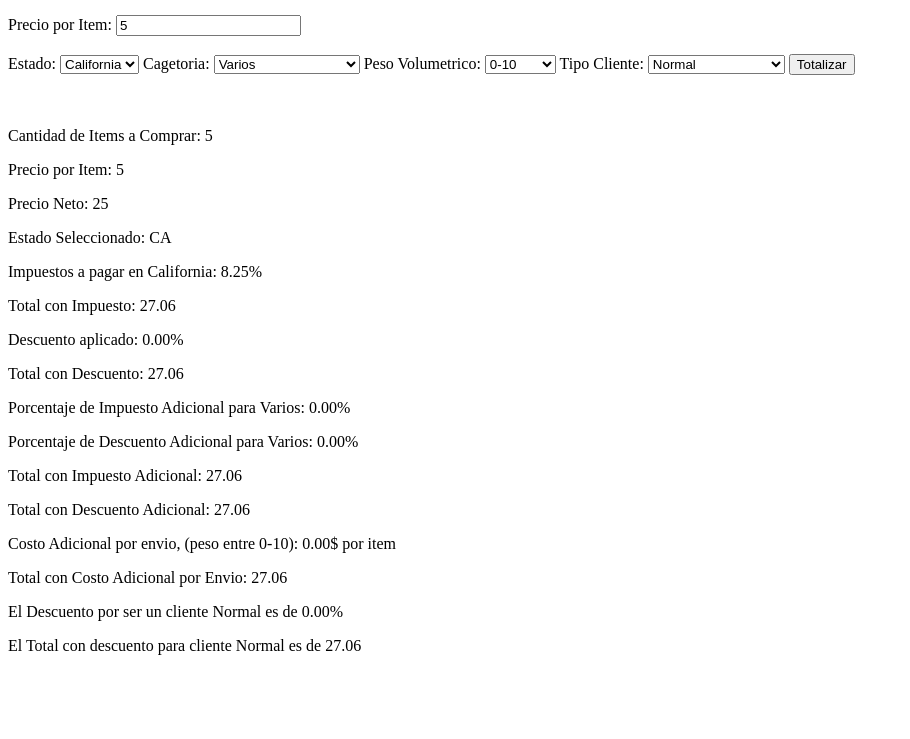
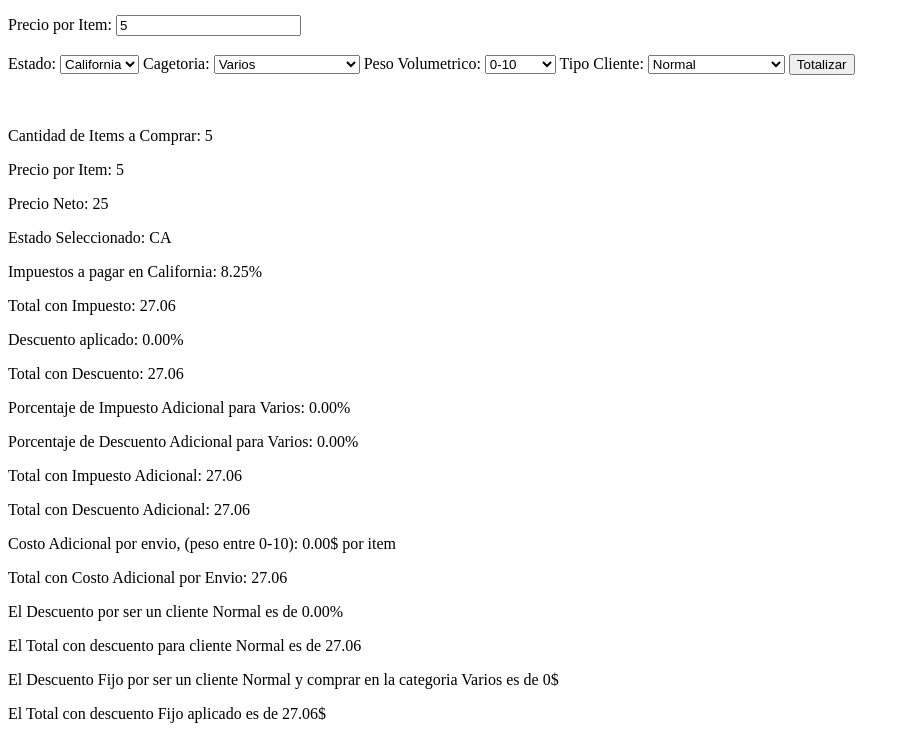
Before and after one commit to SantiSaaUCB/IngSoft-ProyectoTotalizador, a website built with Parcel: page index.html in a window 1280 px wide. Both pictures are taken after typing "5", "5" into the empty fields and a click on the input "Totalizar". Shown: the part 104-843 px from the top of the page, without its empty margins (0-910 px from the left). Before the commit the page ends 800 px from the top, so only its background shows below. Built offline with nearby package versions, Linux system fonts and the light colour scheme.

Commit message:
feat: calcular el precio total con descuento fijo para especial

```diff
--- a/index.html
+++ b/index.html
@@ -68,6 +68,8 @@
       <p id="info-totalConCostoAdicionalPorEnvio"></p>
       <p id="info-descuentoPorTipoCliente"></p>
       <p id="info-totalConTipoCliente"></p>
+      <p id="info-descuentoFijo"></p>
+      <p id="info-TotalFinal"></p>
     </div>
     <script type="module" src="./src/presenter.js"></script>
   </body>
--- a/src/presenter.js
+++ b/src/presenter.js
@@ -23,6 +23,8 @@ const textCostoAdicionalPorEnvio = document.querySelector("#info-costoAdicionalP
 const textTotalConCostoAdicionalPorEnvio = document.querySelector("#info-totalConCostoAdicionalPorEnvio");
 const textDescuentoPorTipoCliente = document.querySelector("#info-descuentoPorTipoCliente");
 const textTotalPorTipoCliente = document.querySelector("#info-totalConTipoCliente");
+const textDescuentoFijo = document.querySelector("#info-descuentoFijo");
+const textTotalFinal = document.querySelector("#info-TotalFinal");
 
 form.addEventListener("submit", (event) => {
   event.preventDefault();
@@ -53,4 +55,6 @@ form.addEventListener("submit", (event) => {
   textTotalConCostoAdicionalPorEnvio.textContent = `Total con Costo Adicional por Envio: ${(resultado.totalConDescuentoAdicional + resultado.costoAdicionalPorEnvio).toFixed(2)}`;
   textDescuentoPorTipoCliente.textContent = `El Descuento por ser un cliente ${tipoClienteSeleccionado} es de ${(resultado.descuentoPorTipoCliente * 100).toFixed(2)}%`;
   textTotalPorTipoCliente.textContent = `El Total con descuento para cliente ${tipoClienteSeleccionado} es de ${resultado.totalConDescuentoPorTipoCliente.toFixed(2)}`;
+  textDescuentoFijo.textContent = `El Descuento Fijo por ser un cliente ${tipoClienteSeleccionado} y comprar en la categoria ${categoriaSeleccionada} es de ${(resultado.descuentoFijo)}$`;
+  textTotalFinal.textContent = `El Total con descuento Fijo aplicado es de ${resultado.PrecioTotalFinal.toFixed(2)}$`;
 });
--- a/src/totalizador.js
+++ b/src/totalizador.js
@@ -1,6 +1,6 @@
 function totalizar(cantidad_items, precio_item, codigo_estado, varios_categoria, peso_volumetrico_seleccionado, tipoClienteSeleccionado) {
      const precioNeto = cantidad_items * precio_item;
-     let impuesto = 0, descuento = 0, impuestoAdicional = 0, descuentoAdicional = 0, costoAdicionalPorEnvio = 0, descuentoPorTipoCliente=0;
+     let impuesto = 0, descuento = 0, impuestoAdicional = 0, descuentoAdicional = 0, costoAdicionalPorEnvio = 0, descuentoPorTipoCliente = 0, descuentoFijo = 0;
 
      varios_categoria = varios_categoria || "Varios";
 
@@ -63,6 +63,18 @@ function totalizar(cantidad_items, precio_item, codigo_estado, varios_categoria,
 
      const totalConDescuentoPorTipoCliente = totalCostoAdicionalPorEnvio - (totalCostoAdicionalPorEnvio * descuentoPorTipoCliente);
 
+     switch (tipoClienteSeleccionado) {
+          case "Especial":
+               if(precioNeto > 7000 && varios_categoria == "Electronicos")
+               {
+                    descuentoFijo = 200;
+               }
+               break;
+          default:descuentoFijo = 0; break;
+     }
+
+     const PrecioTotalFinal = totalConDescuentoPorTipoCliente - descuentoFijo;
+
      return {
        precioNeto,
        impuesto,
@@ -76,7 +88,9 @@ function totalizar(cantidad_items, precio_item, codigo_estado, varios_categoria,
        costoAdicionalPorEnvio,
        totalCostoAdicionalPorEnvio,
        descuentoPorTipoCliente,
-       totalConDescuentoPorTipoCliente
+       totalConDescuentoPorTipoCliente,
+       descuentoFijo,
+       PrecioTotalFinal
      };
    }
 
```
Also changed, not shown: src/totalizador.test.js (+4 -0 lines).
